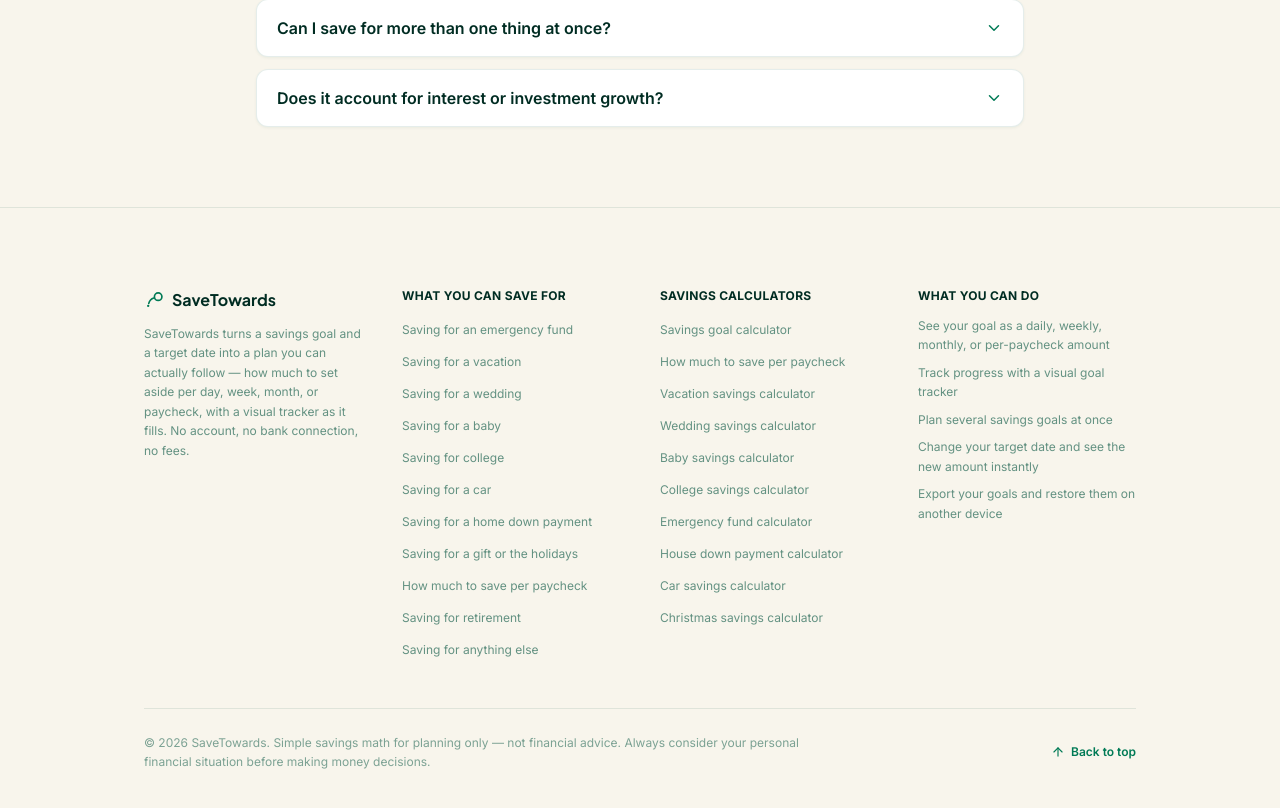
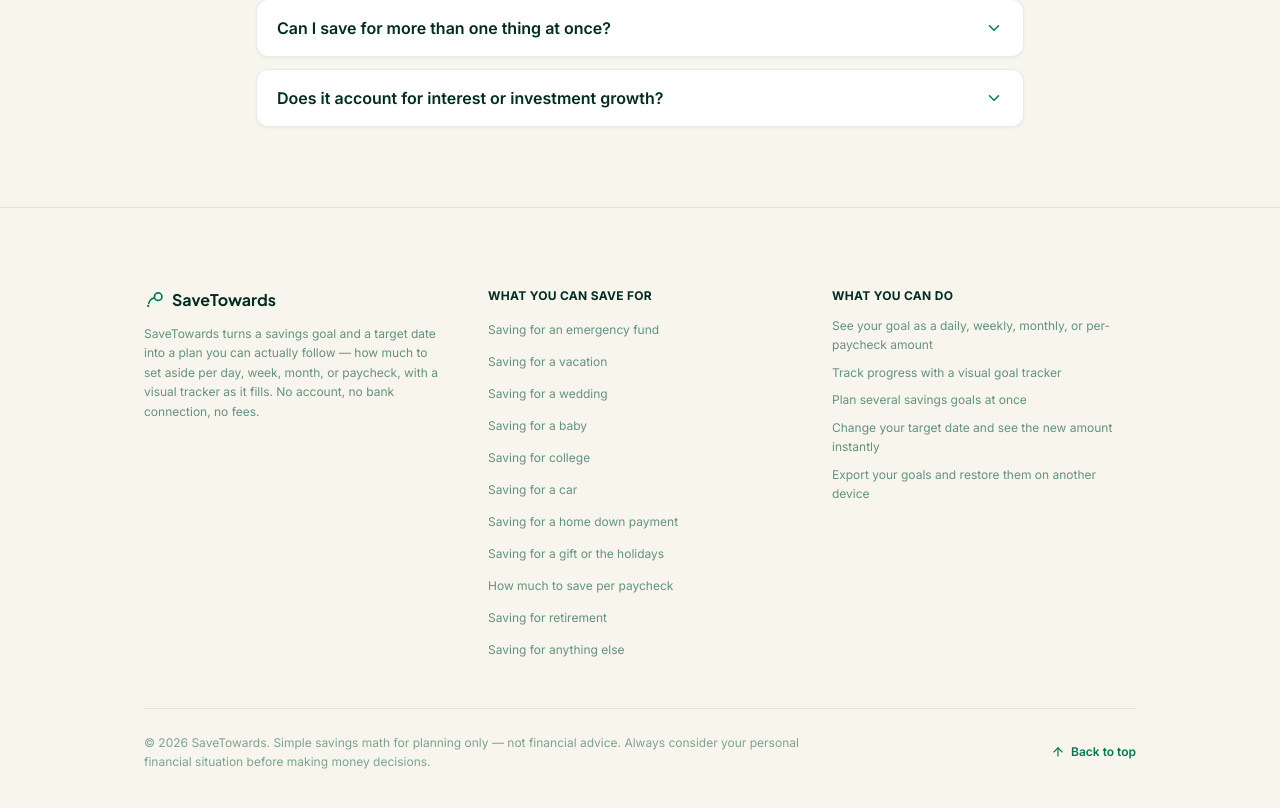
Before and after one commit to yichii/SaveTowards.com, a React (Vite) app: page / in a window 1280 px wide. Shown: the part 2691-3499 px from the top of the page. Built offline with nearby package versions, Linux system fonts and the light colour scheme.

Commit message:
feat: update footer layout by removing duplicate savings calculators section and adjusting grid columns

```diff
--- a/src/components/landing/Footer.jsx
+++ b/src/components/landing/Footer.jsx
@@ -1,6 +1,5 @@
 import { ArrowUp } from 'lucide-react'
 import { Logo } from '../Logo'
-import { SEO_CALCULATORS } from '../../pages/seoCalculators/registry'
 
 // "What you can save for" — search-intent phrasing that links to the
 // standalone calculator page for that goal where one exists, or to the goal
@@ -46,7 +45,7 @@
   return (
     <footer className="border-t border-emerald-900/10 bg-cream">
       <div className="mx-auto max-w-5xl px-4 pt-14 pb-[calc(3rem+env(safe-area-inset-bottom))] lg:pt-20">
-        <div className="grid gap-8 sm:grid-cols-2 sm:gap-10 lg:grid-cols-4">
+        <div className="grid gap-8 sm:grid-cols-2 sm:gap-10 lg:grid-cols-3">
           <div>
             <div className="flex items-center gap-2">
               <Logo size={20} className="text-emerald-700" />
@@ -72,24 +71,6 @@
                     className="text-xs text-emerald-900/60 transition-colors hover:text-emerald-800"
                   >
                     {label}
-                  </a>
-                </li>
-              ))}
-            </ul>
-          </nav>
-
-          <nav aria-label="Savings calculators">
-            <h2 className="text-xs font-bold uppercase tracking-wide text-emerald-950">
-              Savings calculators
-            </h2>
-            <ul className="mt-3 space-y-2">
-              {SEO_CALCULATORS.map(({ slug, navLabel }) => (
-                <li key={slug}>
-                  <a
-                    href={`/${slug}`}
-                    className="text-xs text-emerald-900/60 transition-colors hover:text-emerald-800"
-                  >
-                    {navLabel}
                   </a>
                 </li>
               ))}
```
Also changed, not shown: 1 other file (tests, documents, lock files or other folders).
